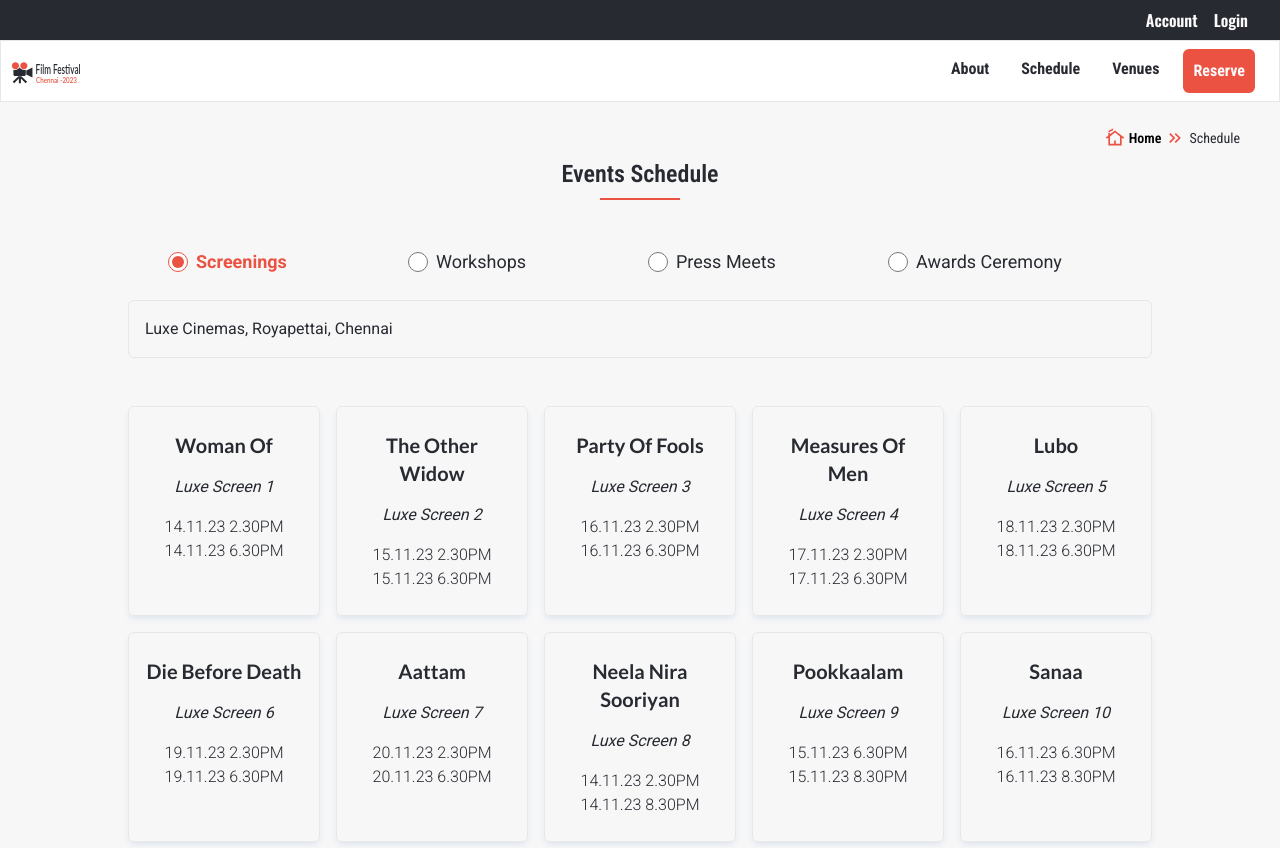
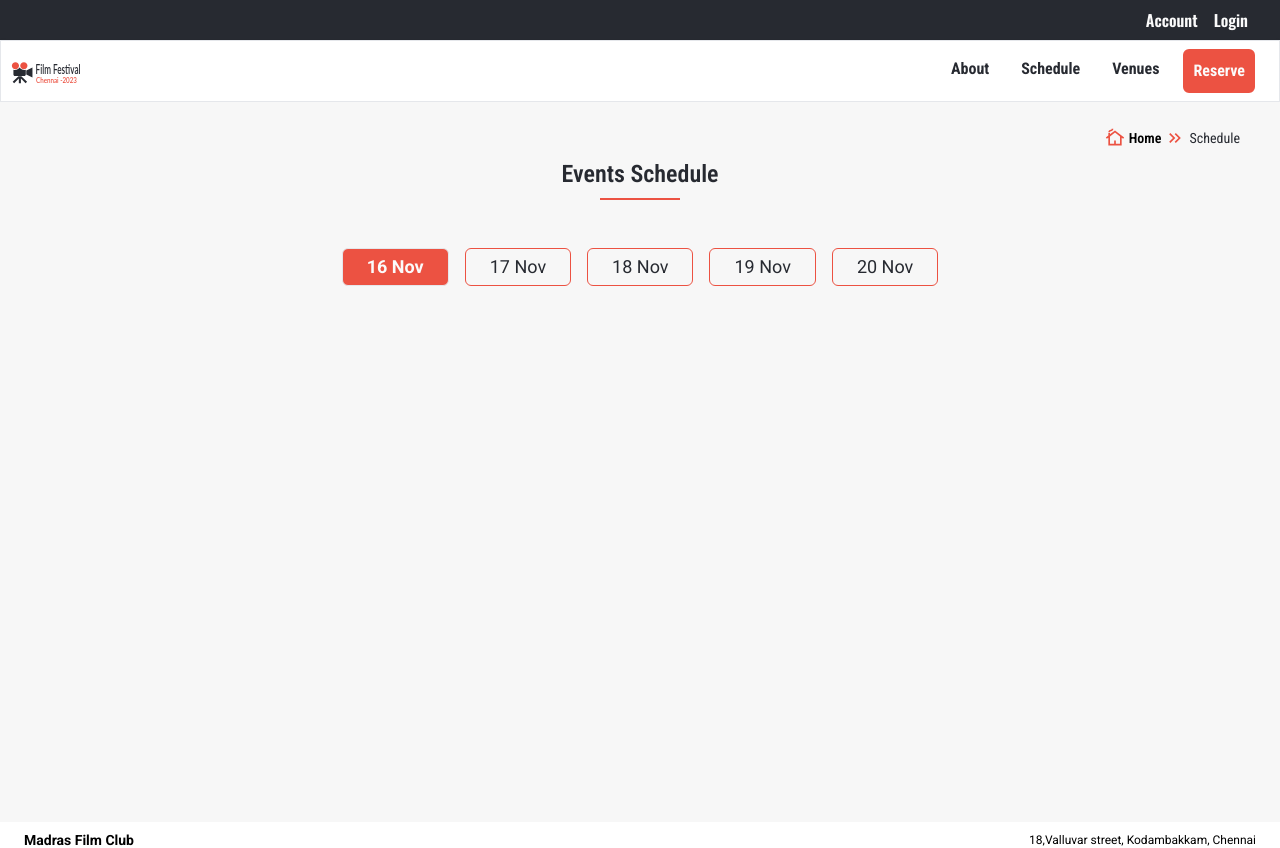
Before and after one commit to ram1117/filmfestival-v2-fe, a Next.js app: page /schedule in a window 1280 px wide. Shown: the top 848 px of the page. Built offline with nearby package versions, Linux system fonts and the light colour scheme.

Commit message:
refactor schedule selection by date instead of event type

```diff
--- /dev/null
+++ b/src/components/schedulepage/DateSelectionButton.tsx
@@ -0,0 +1,34 @@
+interface RadioButtonProps {
+  index: number;
+  activeIndex: number;
+  setActiveIndex: React.Dispatch<React.SetStateAction<number>>;
+  title: string;
+}
+
+const DateSelectionButton = ({
+  index,
+  activeIndex,
+  setActiveIndex,
+  title,
+}: RadioButtonProps) => {
+  const handleChange = (index: number) => {
+    setActiveIndex(index);
+  };
+
+  const activeStyle =
+    activeIndex === index
+      ? "text-custom-red font-semibold lg:font-bold bg-custom-red text-text-primary"
+      : "border-custom-red";
+
+  return (
+    <button
+      type="button"
+      onClick={() => handleChange(index)}
+      className={`${activeStyle} border rounded-md px-2 lg:px-6 py-1`}
+    >
+      {title}
+    </button>
+  );
+};
+
+export default DateSelectionButton;
--- a/src/components/schedulepage/RadioSelection.tsx
+++ /dev/null
@@ -1,78 +0,0 @@
-interface RadioSelectionProps {
-  activeIndex: number;
-  setActiveIndex: React.Dispatch<React.SetStateAction<number>>;
-}
-
-const RadioSelection = ({
-  activeIndex,
-  setActiveIndex,
-}: RadioSelectionProps) => {
-  const handleChange = (index: number) => {
-    setActiveIndex(index);
-  };
-
-  const findActiveStyle = (index: number) => {
-    return activeIndex === index
-      ? "text-custom-red font-semibold lg:font-bold"
-      : "";
-  };
-
-  return (
-    <div className="grid grid-cols-2 md:grid-cols-4 text-sm lg:text-lg gap-1 lg:gap-4 w-11/12 lg:w-3/4 max-w-[1248px] p-1 lg:p-2 my-4">
-      <div className="flex gap-2 items-center">
-        <input
-          className="accent-custom-red h-4 w-4 lg:h-5 lg:w-5"
-          type="radio"
-          onChange={() => handleChange(0)}
-          name="active-index"
-          id="radio-screen"
-          checked={activeIndex === 0}
-        />
-        <label htmlFor="radio-screen" className={findActiveStyle(0)}>
-          Screenings
-        </label>
-      </div>
-      <div className="flex gap-2 items-center">
-        <input
-          className="accent-custom-red h-4 w-4 lg:h-5 lg:w-5"
-          type="radio"
-          onChange={() => handleChange(1)}
-          name="active-index"
-          id="radio-workshop"
-          checked={activeIndex === 1}
-        />
-        <label htmlFor="radio-workshop" className={findActiveStyle(1)}>
-          Workshops
-        </label>
-      </div>
-      <div className="flex gap-2 items-center">
-        <input
-          className="accent-custom-red h-4 w-4 lg:h-5 lg:w-5"
-          type="radio"
-          onChange={() => handleChange(2)}
-          name="active-index"
-          id="radio-press"
-          checked={activeIndex === 2}
-        />
-        <label htmlFor="radio-press" className={findActiveStyle(2)}>
-          Press Meets
-        </label>
-      </div>
-      <div className="flex gap-2 items-center">
-        <input
-          className="accent-custom-red h-4 w-4 lg:h-5 lg:w-5"
-          type="radio"
-          onChange={() => handleChange(3)}
-          name="active-index"
-          id="radio-awards"
-          checked={activeIndex === 3}
-        />
-        <label htmlFor="radio-awards" className={findActiveStyle(3)}>
-          Awards Ceremony
-        </label>
-      </div>
-    </div>
-  );
-};
-
-export default RadioSelection;
--- /dev/null
+++ b/src/components/schedulepage/ScheduleMenu.tsx
@@ -0,0 +1,27 @@
+import DateSelectionButton from "./DateSelectionButton";
+
+interface RadioSelectionProps {
+  dateOptions: string[];
+  activeIndex: number;
+  setActiveIndex: React.Dispatch<React.SetStateAction<number>>;
+}
+
+const ScheduleMenu = ({
+  dateOptions,
+  activeIndex,
+  setActiveIndex,
+}: RadioSelectionProps) => (
+  <div className="flex text-sm lg:text-lg gap-1 lg:gap-4 w-11/12 lg:w-3/4 max-w-[1248px] p-1 lg:p-2 my-4 items-center justify-center flex-wrap">
+    {dateOptions.map((item, index) => (
+      <DateSelectionButton
+        key={item}
+        activeIndex={activeIndex}
+        setActiveIndex={setActiveIndex}
+        index={index}
+        title={item}
+      />
+    ))}
+  </div>
+);
+
+export default ScheduleMenu;
--- a/src/components/schedulepage/ScheduleSection.tsx
+++ b/src/components/schedulepage/ScheduleSection.tsx
@@ -1,25 +1,25 @@
 "use client";
 
 import { useState } from "react";
-import RadioSelection from "./RadioSelection";
-import ScheduleWrapper from "./ScheduleWrapper";
-import {
-  moviesData,
-  workshopData,
-  pressmeetData,
-  awardsData,
-} from "@/data/ScheduleData";
+import ScheduleMenu from "./ScheduleMenu";
+// import ScheduleWrapper from "./ScheduleWrapper";
+import scheduleData from "@/data/ScheduleData";
 
 const ScheduleSection = () => {
   const [activeIndex, setActiveIndex] = useState(0);
-  const scheduleList = [moviesData, workshopData, pressmeetData, awardsData];
+  // const scheduleList = [moviesData, workshopData, pressmeetData, awardsData];
+  const dateSet = new Set<string>([]);
+  scheduleData.forEach((item) => dateSet.add(Object.keys(item)[0]));
+  const dateOptions = Array.from(dateSet);
+
   return (
     <section className="flex flex-col items-center w-full">
-      <RadioSelection
+      <ScheduleMenu
+        dateOptions={dateOptions}
         activeIndex={activeIndex}
         setActiveIndex={setActiveIndex}
       />
-      <ScheduleWrapper schedules={scheduleList[activeIndex]} />
+      {/* <ScheduleWrapper schedules={scheduleList[activeIndex]} /> */}
     </section>
   );
 };
--- a/src/data/ScheduleData.ts
+++ b/src/data/ScheduleData.ts
@@ -1,153 +1,193 @@
-const moviesData = {
-  name: "Movies",
-  venue: "Luxe Cinemas",
-  address: "Royapettai, Chennai",
-  events: [
+const scheduleData = [
+  {
+    "16 Nov": [
+      {
+        "10:00 AM": [
           {
             id: 1,
             title: "Woman Of",
-      time: ["14.11.23 2.30PM", "14.11.23 6.30PM"],
-      location: "Luxe Screen 1",
+            description: "Drama written and directed by Michal Englert",
+            eventColorCode: "#8da4ce",
+            venue: "Luxe Screen 1",
           },
+        ],
+        "02:00 PM": [
           {
             id: 2,
-      title: "The Other Widow",
-      time: ["15.11.23 2.30PM", "15.11.23 6.30PM"],
-      location: "Luxe Screen 2",
+            title: "Cinematography and Stills",
+            description:
+              "Workshop by cinematographer and director Priyadarshan",
+            eventColorCode: "#ef5d48",
+            venue: "MGR Institute Lecture Hall 2",
           },
           {
             id: 3,
-      title: "Party Of Fools ",
-      time: ["16.11.23 2.30PM", "16.11.23 6.30PM"],
-      location: "Luxe Screen 3",
+            title: "Sanaa",
+            description: "2022 drama written and directed by Sudhanshu Saria",
+            eventColorCode: "#8da4ce",
+            venue: "Luxe Screen 1",
+          },
+        ],
+        "06:00 PM": [
+          {
+            id: 4,
+            title: "Pookkaalam",
+            description: "2023 romantic drama directed by Ganesh Raj",
+            eventColorCode: "#8da4ce",
+            venue: "Luxe Screen 3",
+          },
+        ],
+      },
+    ],
   },
   {
-      id: 4,
-      title: "Measures Of Men ",
-      time: ["17.11.23 2.30PM", "17.11.23 6.30PM"],
-      location: "Luxe Screen 4",
-    },
+    "17 Nov": [
       {
-      id: 5,
-      title: "Lubo",
-      time: ["18.11.23 2.30PM", "18.11.23 6.30PM"],
-      location: "Luxe Screen 5",
-    },
+        "10:00 AM": [
           {
-      id: 6,
-      title: "Die Before Death ",
-      time: ["19.11.23 2.30PM", "19.11.23 6.30PM"],
-      location: "Luxe Screen 6",
-    },
-    {
-      id: 7,
-      title: "Aattam",
-      time: ["20.11.23 2.30PM", "20.11.23 6.30PM"],
-      location: "Luxe Screen 7",
-    },
-    {
-      id: 8,
-      title: "Neela Nira Sooriyan",
-      time: ["14.11.23 2.30PM", "14.11.23 8.30PM"],
-      location: "Luxe Screen 8",
-    },
-    {
-      id: 9,
-      title: "Pookkaalam",
-      time: ["15.11.23 6.30PM", "15.11.23 8.30PM"],
-      location: "Luxe Screen 9",
-    },
-    {
-      id: 10,
-      title: "Sanaa",
-      time: ["16.11.23 6.30PM", "16.11.23 8.30PM"],
-      location: "Luxe Screen 10",
+            id: 1,
+            title: "The Other Widow",
+            description: "Mystery thriller directed by Maayan Rypp",
+            eventColorCode: "#8da4ce",
+            venue: "Luxe Screen 1",
           },
         ],
-};
-
-const workshopData = {
-  name: "Workshops",
-  venue: "MGR Film Institute",
-  address: "Tharamani, Chennai",
-  events: [
+        "02:00 PM": [
           {
-      id: 1,
-      title: "Cinematography and Stills",
-      time: ["14.11.23 10.30 AM"],
-      location: "Lecture Hall 1",
+            id: 3,
+            title: "Party Of Fools",
+            description: "Drama written and directed by Michal Englert",
+            eventColorCode: "#8da4ce",
+            venue: "Luxe Screen 5",
           },
           {
             id: 2,
             title: "Makeup",
-      time: ["15.11.23 10.30 AM"],
-      location: "Lecture Hall 2",
+            description: "Workshop by veteran makeup-artist K. M. Sarathkumar",
+            eventColorCode: "#ef5d48",
+            venue: "MGR Institute Lecture Hall 2",
+          },
+        ],
+        "06:00 PM": [
+          {
+            id: 4,
+            title: "Neela Nira Sooriyan",
+            description:
+              "Tamil Drama written and directed by Samyuktha Vijayan",
+            eventColorCode: "#8da4ce",
+            venue: "Luxe Screen 3",
+          },
+        ],
+      },
+    ],
+  },
+  {
+    "18 Nov": [
+      {
+        "10:00 AM": [
+          {
+            id: 1,
+            title: "Measures Of Men",
+            description: "2023 German drama film directed by Lars Kraume",
+            eventColorCode: "#8da4ce",
+            venue: "Luxe Screen 2",
+          },
+        ],
+        "02:00 PM": [
+          {
+            id: 2,
+            title: "Measures Of Men",
+            description: "2023 German drama film directed by Lars Kraume",
+            eventColorCode: "#8da4ce",
+            venue: "Luxe Screen 2",
           },
           {
             id: 3,
             title: "Acting and Comedy",
-      time: ["16.11.23 10.30 AM"],
-      location: "Lecture Hall 1",
+            description: "Workshop by veteran actor Naasar",
+            eventColorCode: "#ef5d48",
+            venue: "MGR Institute Lecture Hall 2",
+          },
+        ],
+        "06:00 PM": [
+          {
+            id: 4,
+            title: "Lubo",
+            description:
+              "2023 Italian-Swiss drama film directed by Giorgio Diritti",
+            eventColorCode: "#8da4ce",
+            venue: "Luxe Screen 1",
+          },
+          {
+            id: 6,
+            title: "Press Meet",
+            description: "International Entries Press Meet",
+            eventColorCode: "#afadde",
+            venue: "Banquet Hall, The Accord",
+          },
+        ],
+      },
+    ],
+  },
+  {
+    "19 Nov": [
+      {
+        "10:00 AM": [
+          {
+            id: 5,
+            title: "Aattam",
+            description:
+              "Malayalam movie written and directed by Anand Ekarshi",
+            eventColorCode: "#8da4ce",
+            venue: "Luxe Screen 7",
+          },
+        ],
+        "02:00 PM": [
+          {
+            id: 6,
+            title: "Press Meet",
+            description: "Indian Entries Press Meet",
+            eventColorCode: "#afadde",
+            venue: "Banquet Hall, The Accord",
           },
           {
             id: 4,
-      title: "Cinematography and Stills",
-      time: ["17.11.23 10.30 AM"],
-      location: "Lecture Hall 1",
+            title: "Makeup",
+            description: "Workshop by veteran makeup-artist K. M. Sarathkumar",
+            eventColorCode: "#ef5d48",
+            venue: "MGR Institute Lecture Hall 2",
+          },
+        ],
+        "06:00 PM": [
+          {
+            id: 6,
+            title: "Press Meet",
+            description: "Indian Entries Press Meet",
+            eventColorCode: "#afadde",
+            venue: "Banquet Hall, The Accord",
+          },
+        ],
+      },
+    ],
   },
   {
-      id: 5,
-      title: "Makeup",
-      time: ["18.11.23 10.30 AM"],
-      location: "Lecture Hall 2",
-    },
+    "20 Nov": [
       {
-      id: 6,
-      title: "Acting and Comedy",
-      time: ["19.11.23 10.30 AM"],
-      location: "Lecture Hall 2",
+        "10:00 AM": [],
+        "02:00 PM": [],
+        "06:00 PM": [
+          {
+            id: 4,
+            title: "Awards Ceremony",
+            description:
+              "Awards Ceremony for winning entries, special awards and Life Time Achievement award",
+            eventColorCode: "##98ddd9",
+            venue: "Nehru Indoor Stadium, Chennai",
           },
         ],
-};
-
-const pressmeetData = {
-  name: "Press Meetings",
-  venue: "The Accord",
-  address: "Teynampet, Chennai",
-  events: [
-    {
-      id: 1,
-      title: "International Entries Press Meet",
-      time: ["17.11.23 04.00 PM"],
-      location: "Banquet Hall",
-    },
-    {
-      id: 2,
-      title: "Indian Entries Press Meet",
-      time: ["18.11.23 04.00 PM"],
-      location: "Banquet Hall",
-    },
-    {
-      id: 3,
-      title: "The Jury Press Meet",
-      time: ["19.11.23 04.00 PM"],
-      location: "Banquet Hall",
       },
     ],
-};
+  },
+];
 
-const awardsData = {
-  name: "Awards Ceremony",
-  venue: "Nehru Stadium",
-  address: "Periyamet, Chennai",
-  events: [
-    {
-      id: 1,
-      title: "Awards Ceremony",
-      time: ["20.11.23 04.00 PM"],
-      location: "Indoor Stadium",
-    },
-  ],
-};
-
-export { moviesData, workshopData, pressmeetData, awardsData };
+export default scheduleData;
```
Also changed, not shown: src/data/ScheduleDataOld.ts (added, +153 -0 lines). Lines whose indentation alone changed are shown as unchanged.
